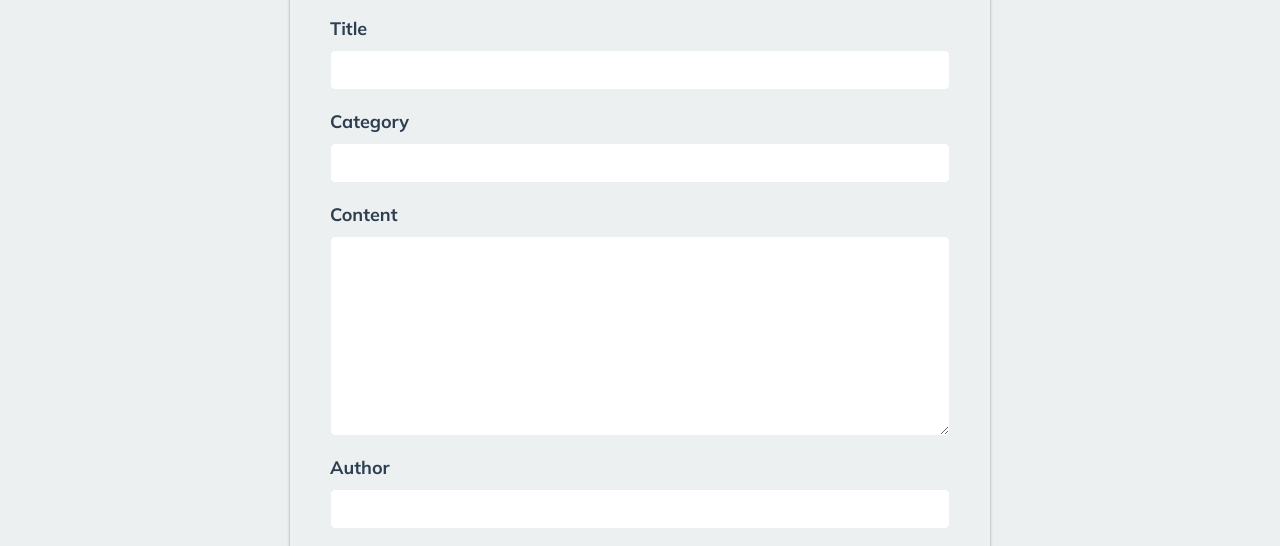
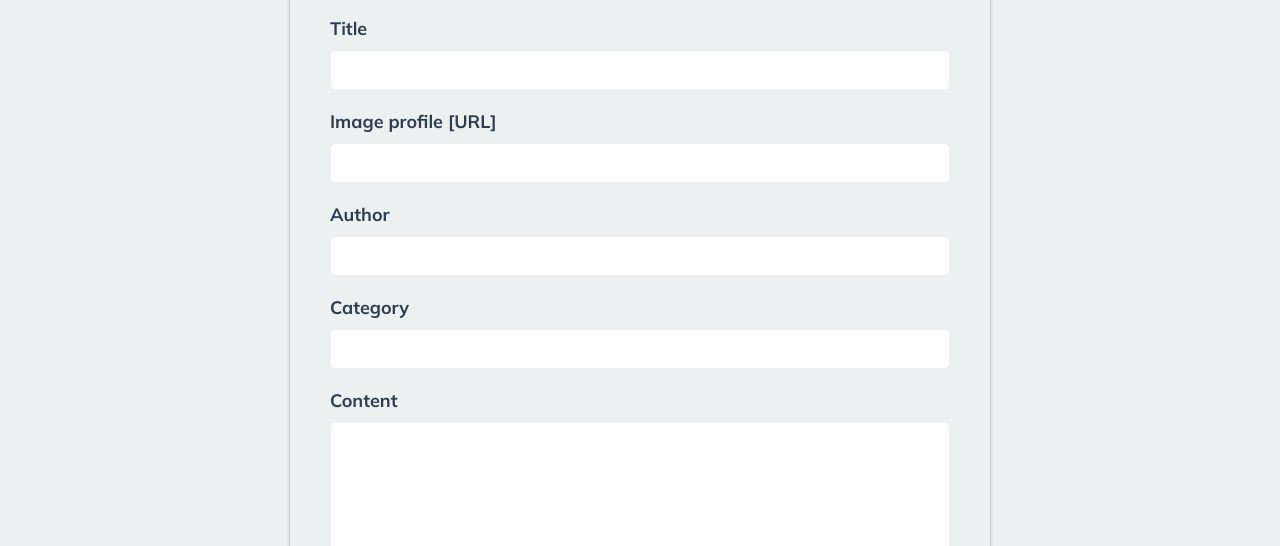
Before and after one commit to Eth3ri0n/blog-project, a website built with Vite: page src/form/form.html in a window 1280 px wide. Shown: the part 212-758 px from the top of the page. Built offline with nearby package versions, Linux system fonts and the light colour scheme.

Commit message:
Add form fields for image profile and author in form.html

```diff
--- a/src/form/form.html
+++ b/src/form/form.html
@@ -32,16 +32,20 @@
             <input type="text" id="title" name="title" />
           </div>
           <div class="form-control">
+            <label for="image_profile">Image profile [URL]</label>
+            <input type="text" id="image_profile" name="image_profile" />
+          </div>
+          <div class="form-control">
+            <label for="author">Author</label>
+            <input type="text" id="author" name="author" />
+          </div>
+          <div class="form-control">
             <label for="category">Category</label>
             <input type="text" id="category" name="category" />
           </div>
           <div class="form-control">
             <label for="content">Content</label>
             <textarea id="content" name="content"></textarea>
-          </div>
-          <div class="form-control">
-            <label for="author">Author</label>
-            <input type="text" id="author" name="author" />
           </div>
           <ul id="errors" class="text-error"></ul>
           <div class="form-btn-container">
```
